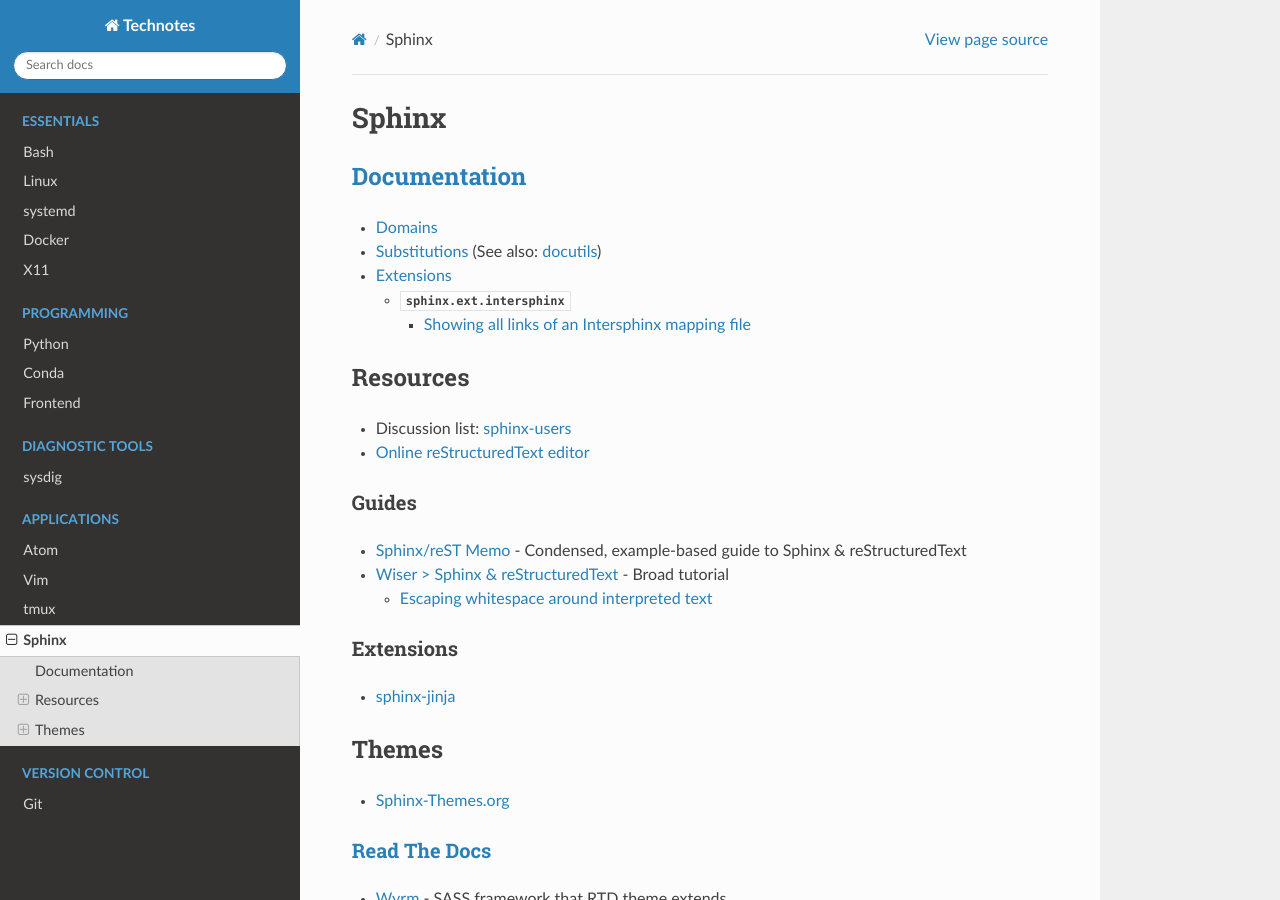
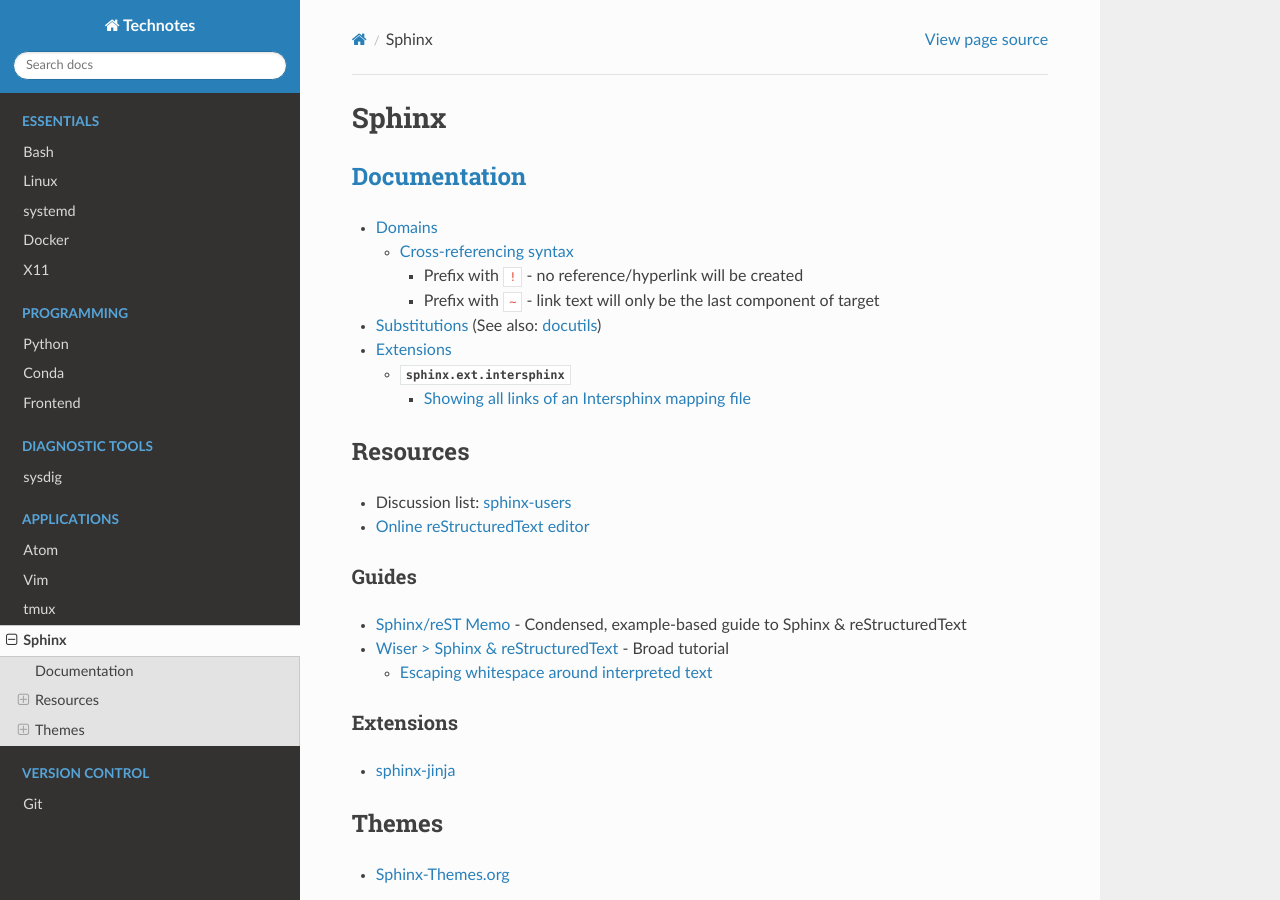
Before and after one commit to heterotopian/technotes, a Sphinx documentation site: the page built from source/sphinx.rst, in a window 1280 px wide and 900 px high. Built offline with Sphinx 7.4.7 and the Read the Docs theme 2.0.0, drawn with Linux system fonts in a browser that asks for light colours.

Commit message:
Add cross-referencing syntax

```diff
--- a/source/sphinx.rst
+++ b/source/sphinx.rst
@@ -10,6 +10,12 @@
 ============================================
 
 - `Domains <https://www.sphinx-doc.org/en/master/usage/restructuredtext/domains.html>`_
+
+  - `Cross-referencing syntax <https://www.sphinx-doc.org/en/master/usage/restructuredtext/domains.html#cross-referencing-syntax>`_
+
+    - Prefix with ``!`` - no reference/hyperlink will be created
+    - Prefix with ``~`` - link text will only be the last component of target
+
 - `Substitutions <http://www.sphinx-doc.org/en/master/usage/restructuredtext/basics.html#substitutions>`_
   (See also: :ref:`python_module_docutils`)
 - `Extensions <https://www.sphinx-doc.org/en/master/usage/extensions/>`_
```
